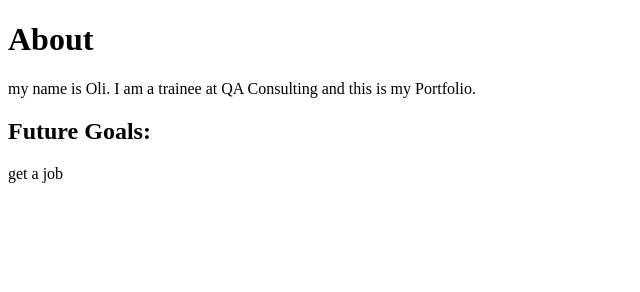
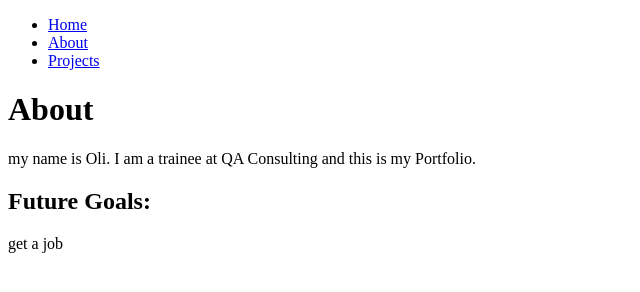
Before and after one commit to oli-loades/portfolio, a plain HTML site: page about.html in a window 1280 px wide. Shown: the whole page, without its empty margins (0-640 px from the left). Drawn offline with Linux system fonts and the light colour scheme.

Commit message:
added nav

```diff
--- a/about.html
+++ b/about.html
@@ -5,6 +5,11 @@
     <title>About</title>
 </head>
 <body>
+<ul>
+    <li><a href = index.html>Home</a></li>
+    <li><a href = about.html>About</a></li>
+    <li><a href = projects.html>Projects</a></li>
+</ul>
 <h1>About</h1>
 <div>
     <p>
```
Also changed, not shown: projects.html (+5 -0 lines).
